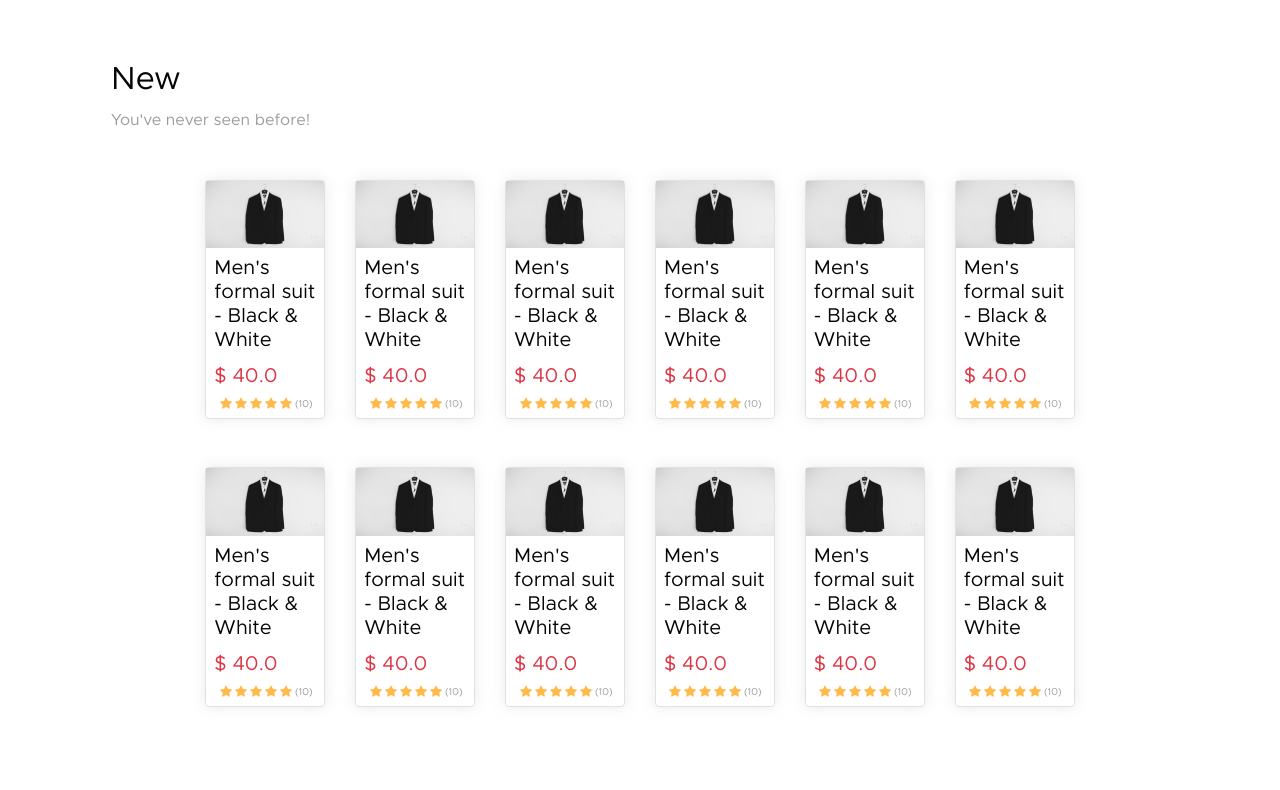
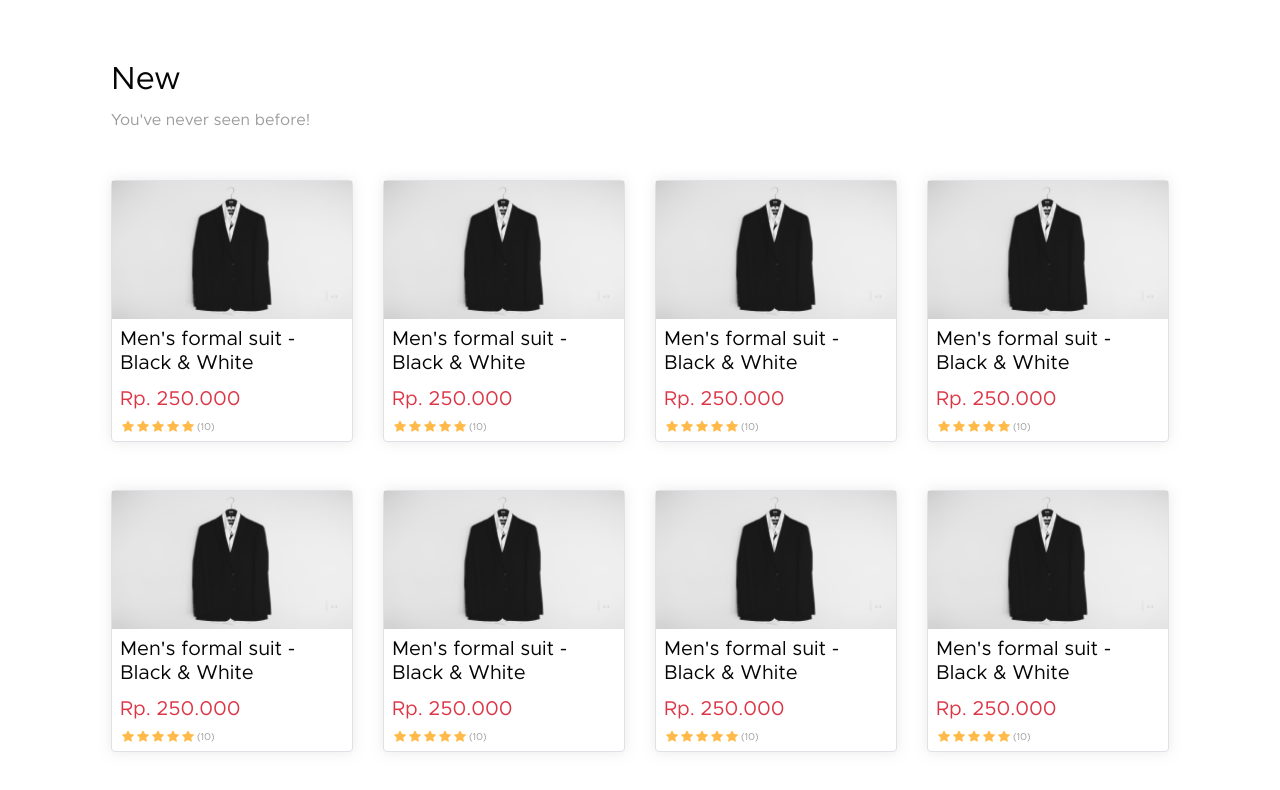
Before and after one commit to izaazwaskito/E-Commerce-Web-Responsive, a plain HTML site: page pages/detailproduct.html in a window 1280 px wide. Shown: the part 1561-2351 px from the top of the page. Before the commit the page ends 2316 px from the top, so only its background shows below. Drawn offline with nearby package versions, Linux system fonts and the light colour scheme; files whose address does not match are found by name.

Commit message:
Update detailproduct.html

```diff
--- a/pages/detailproduct.html
+++ b/pages/detailproduct.html
@@ -284,125 +284,85 @@
             <div class="container">
                 <h2 class="">New</h2>
                 <p class="">You've never seen before!</p>
-                <div class="container mt-5">
+                <div class="mt-5">
                     <div class="row">
-                        <div class="col-md-2 col-sm-6 mb-5">
+                        <div class="col-md-3 col-sm-6 col-6 mb-5">
+                            <div class="border rounded product">
+                                <img class="w-100" src="/assets/img/cloth.png" alt="cloth" />
+                                <div class="p-2">
+                                    <h5 class="card-title price-card">Men's formal suit - Black & White</h5>
+                                    <h5 class="text-danger price-card">Rp. 250.000</h5>
+                                    <img src="../assets/img/stars.png" alt="stars" style="margin-left: 0;" />
+                                </div>
+                            </div>
+                        </div>
+                        <div class="col-md-3 col-sm-6 col-6 mb-5">
+                            <div class="border rounded product">
+                                <img class="w-100" src="/assets/img/cloth.png" alt="cloth" />
+                                <div class="p-2">
+                                    <h5 class="card-title price-card">Men's formal suit - Black & White</h5>
+                                    <h5 class="text-danger price-card">Rp. 250.000</h5>
+                                    <img src="../assets/img/stars.png" alt="stars" style="margin-left: 0;" />
+                                </div>
+                            </div>
+                        </div>
+                        <div class="col-md-3 col-sm-6 col-6 mb-5">
                             <div class="border rounded product">
                                 <img class="w-100" src="../assets/img/cloth.png" alt="cloth" />
                                 <div class="p-2">
-                                    <h5 class="card-title">Men's formal suit - Black & White</h5>
-                                    <h5 class="text-danger">$ 40.0</h5>
-                                    <img src="../assets/img/stars.png" alt="stars" />
+                                    <h5 class="card-title price-card">Men's formal suit - Black & White</h5>
+                                    <h5 class="text-danger price-card">Rp. 250.000</h5>
+                                    <img src="../assets/img/stars.png" alt="stars" style="margin-left: 0;" />
                                 </div>
                             </div>
                         </div>
-                        <div class="col-md-2 col-sm-6 mb-5">
+                        <div class="col-md-3 col-sm-6 col-6 mb-5">
                             <div class="border rounded product">
                                 <img class="w-100" src="../assets/img/cloth.png" alt="cloth" />
                                 <div class="p-2">
-                                    <h5 class="card-title">Men's formal suit - Black & White</h5>
-                                    <h5 class="text-danger">$ 40.0</h5>
-                                    <img src="../assets/img/stars.png" alt="stars" />
+                                    <h5 class="card-title price-card">Men's formal suit - Black & White</h5>
+                                    <h5 class="text-danger price-card">Rp. 250.000</h5>
+                                    <img src="../assets/img/stars.png" alt="stars" style="margin-left: 0;" />
                                 </div>
                             </div>
                         </div>
-                        <div class="col-md-2 col-sm-6 mb-5">
+                        <div class="col-md-3 col-sm-6 col-6 mb-5">
                             <div class="border rounded product">
                                 <img class="w-100" src="../assets/img/cloth.png" alt="cloth" />
                                 <div class="p-2">
-                                    <h5 class="card-title">Men's formal suit - Black & White</h5>
-                                    <h5 class="text-danger">$ 40.0</h5>
-                                    <img src="../assets/img/stars.png" alt="stars" />
+                                    <h5 class="card-title price-card">Men's formal suit - Black & White</h5>
+                                    <h5 class="text-danger price-card">Rp. 250.000</h5>
+                                    <img src="../assets/img/stars.png" alt="stars" style="margin-left: 0;" />
                                 </div>
                             </div>
                         </div>
-                        <div class="col-md-2 col-sm-6 mb-5">
+                        <div class="col-md-3 col-sm-6 col-6 mb-5">
                             <div class="border rounded product">
                                 <img class="w-100" src="../assets/img/cloth.png" alt="cloth" />
                                 <div class="p-2">
-                                    <h5 class="card-title">Men's formal suit - Black & White</h5>
-                                    <h5 class="text-danger">$ 40.0</h5>
-                                    <img src="../assets/img/stars.png" alt="stars" />
+                                    <h5 class="card-title price-card">Men's formal suit - Black & White</h5>
+                                    <h5 class="text-danger price-card">Rp. 250.000</h5>
+                                    <img src="../assets/img/stars.png" alt="stars" style="margin-left: 0;" />
                                 </div>
                             </div>
                         </div>
-                        <div class="col-md-2 col-sm-6 mb-5">
+                        <div class="col-md-3 col-sm-6 col-6 mb-5">
                             <div class="border rounded product">
                                 <img class="w-100" src="../assets/img/cloth.png" alt="cloth" />
                                 <div class="p-2">
-                                    <h5 class="card-title">Men's formal suit - Black & White</h5>
-                                    <h5 class="text-danger">$ 40.0</h5>
-                                    <img src="../assets/img/stars.png" alt="stars" />
+                                    <h5 class="card-title price-card">Men's formal suit - Black & White</h5>
+                                    <h5 class="text-danger price-card">Rp. 250.000</h5>
+                                    <img src="../assets/img/stars.png" alt="stars" style="margin-left: 0;" />
                                 </div>
                             </div>
                         </div>
-                        <div class="col-md-2 col-sm-6 mb-5">
+                        <div class="col-md-3 col-sm-6 col-6 mb-5">
                             <div class="border rounded product">
                                 <img class="w-100" src="../assets/img/cloth.png" alt="cloth" />
                                 <div class="p-2">
-                                    <h5 class="card-title">Men's formal suit - Black & White</h5>
-                                    <h5 class="text-danger">$ 40.0</h5>
-                                    <img src="../assets/img/stars.png" alt="stars" />
-                                </div>
-                            </div>
-                        </div>
-                        <div class="col-md-2 col-sm-6 mb-5">
-                            <div class="border rounded product">
-                                <img class="w-100" src="../assets/img/cloth.png" alt="cloth" />
-                                <div class="p-2">
-                                    <h5 class="card-title">Men's formal suit - Black & White</h5>
-                                    <h5 class="text-danger">$ 40.0</h5>
-                                    <img src="../assets/img/stars.png" alt="stars" />
-                                </div>
-                            </div>
-                        </div>
-                        <div class="col-md-2 col-sm-6 mb-5">
-                            <div class="border rounded product">
-                                <img class="w-100" src="../assets/img/cloth.png" alt="cloth" />
-                                <div class="p-2">
-                                    <h5 class="card-title">Men's formal suit - Black & White</h5>
-                                    <h5 class="text-danger">$ 40.0</h5>
-                                    <img src="../assets/img/stars.png" alt="stars" />
-                                </div>
-                            </div>
-                        </div>
-                        <div class="col-md-2 col-sm-6 mb-5">
-                            <div class="border rounded product">
-                                <img class="w-100" src="../assets/img/cloth.png" alt="cloth" />
-                                <div class="p-2">
-                                    <h5 class="card-title">Men's formal suit - Black & White</h5>
-                                    <h5 class="text-danger">$ 40.0</h5>
-                                    <img src="../assets/img/stars.png" alt="stars" />
-                                </div>
-                            </div>
-                        </div>
-                        <div class="col-md-2 col-sm-6 mb-5">
-                            <div class="border rounded product">
-                                <img class="w-100" src="../assets/img/cloth.png" alt="cloth" />
-                                <div class="p-2">
-                                    <h5 class="card-title">Men's formal suit - Black & White</h5>
-                                    <h5 class="text-danger">$ 40.0</h5>
-                                    <img src="../assets/img/stars.png" alt="stars" />
-                                </div>
-                            </div>
-                        </div>
-                        <div class="col-md-2 col-sm-6 mb-5">
-                            <div class="border rounded product">
-                                <img class="w-100" src="../assets/img/cloth.png" alt="cloth" />
-                                <div class="p-2">
-                                    <h5 class="card-title">Men's formal suit - Black & White</h5>
-                                    <h5 class="text-danger">$ 40.0</h5>
-                                    <img src="../assets/img/stars.png" alt="stars" />
-                                </div>
-                            </div>
-                        </div>
-                        <div class="col-md-2 col-sm-6 mb-5">
-                            <div class="border rounded product">
-                                <img class="w-100" src="../assets/img/cloth.png" alt="cloth" />
-                                <div class="p-2">
-                                    <h5 class="card-title">Men's formal suit - Black & White</h5>
-                                    <h5 class="text-danger">$ 40.0</h5>
-                                    <img src="../assets/img/stars.png" alt="stars" />
+                                    <h5 class="card-title price-card">Men's formal suit - Black & White</h5>
+                                    <h5 class="text-danger price-card">Rp. 250.000</h5>
+                                    <img src="../assets/img/stars.png" alt="stars" style="margin-left: 0;" />
                                 </div>
                             </div>
                         </div>
```
